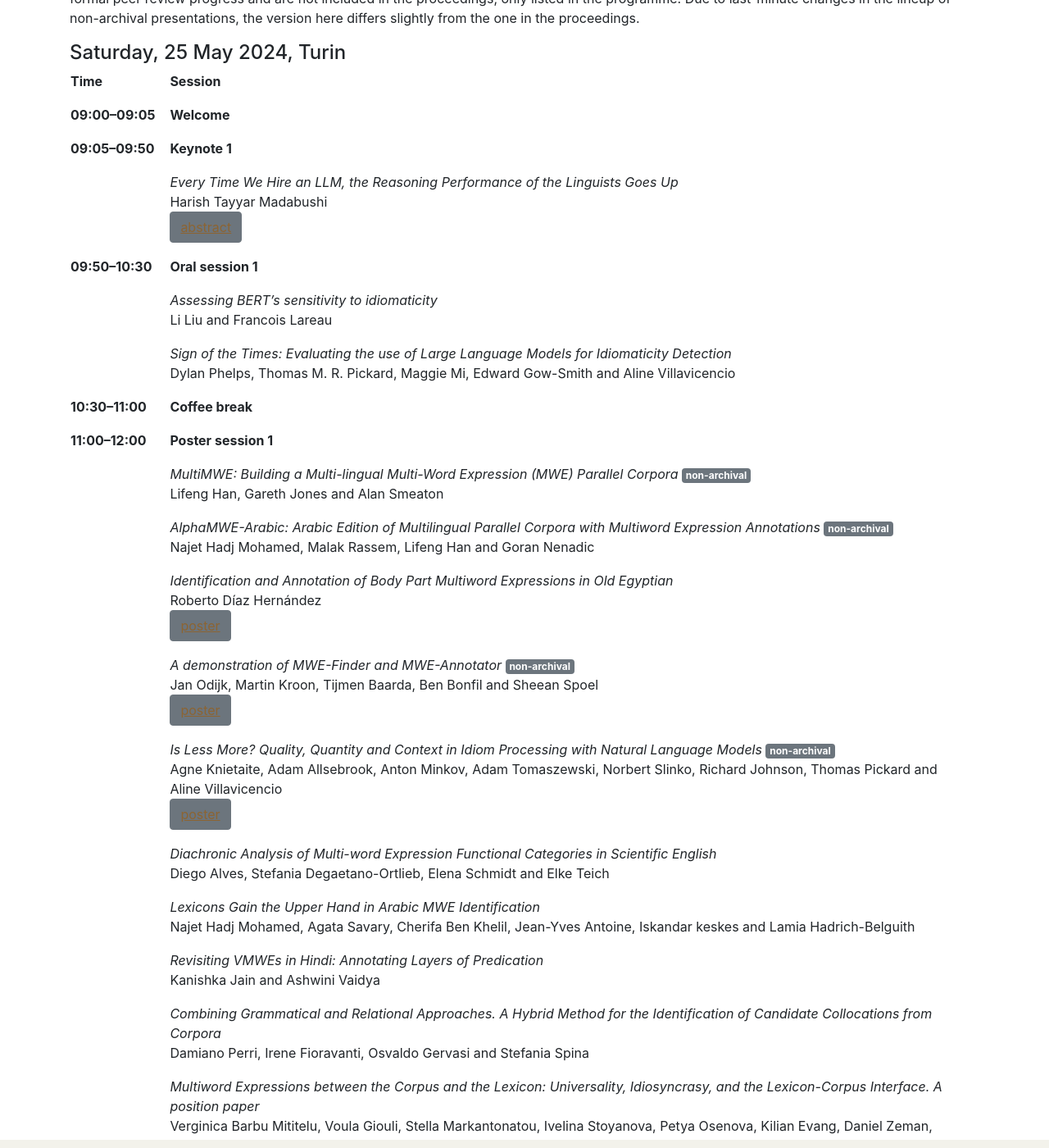
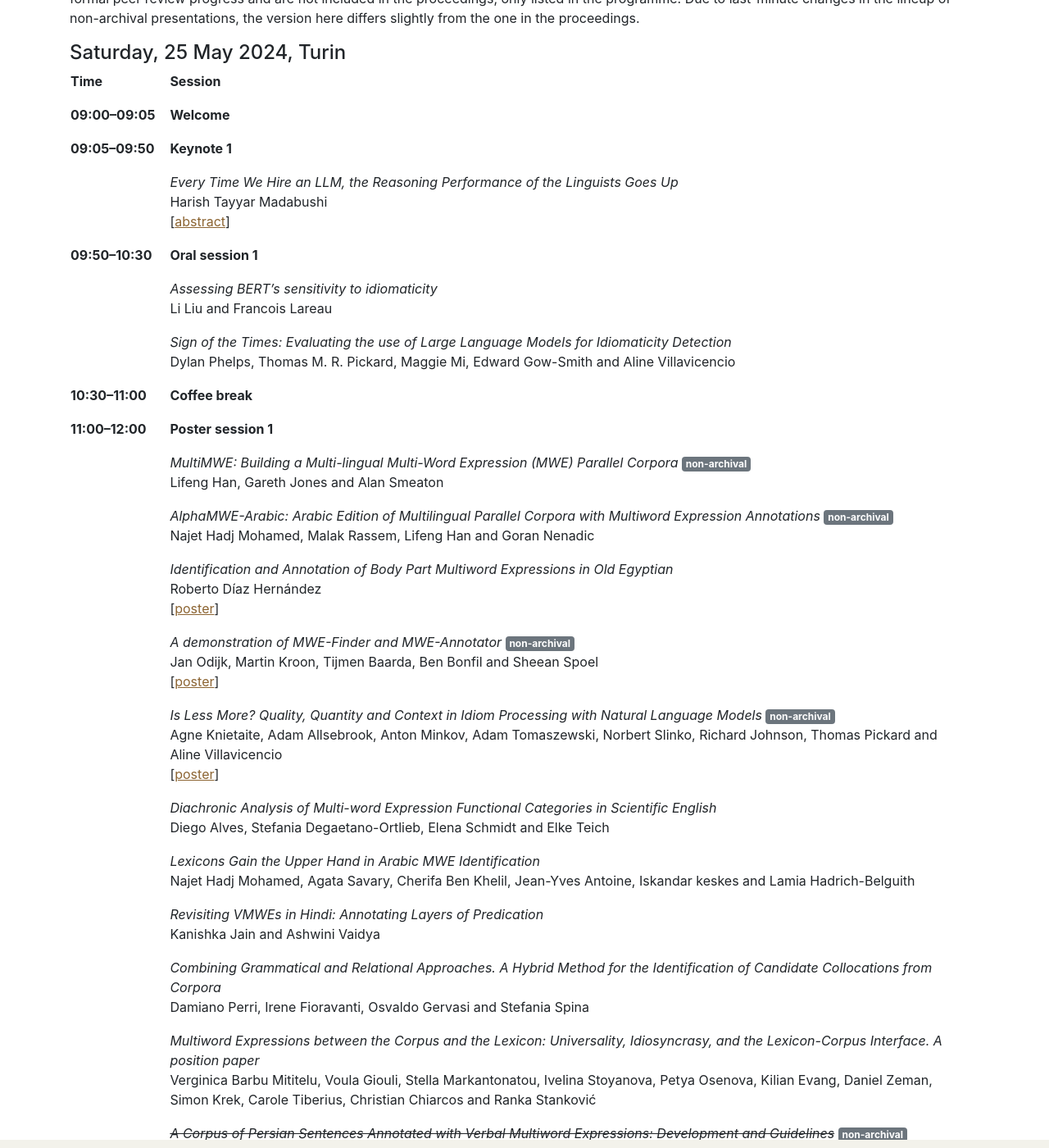
Before and after one commit to multiword/multiword.github.io, a Jekyll site: the page built from mweud2024/index.md, in a window 1280 px wide and 1400 px high, scrolled down 1398 px. Shown: the whole window at 82% size. Built offline with Jekyll 4.4.1, drawn with Linux system fonts in a browser that asks for light colours; comment, search, counter and statistics services are not loaded.

Commit message:
Revert "Use buttons for links to posters, abstracts, etc."
This reverts commit ffe4ae4ecb35f4a6773d792649fd99312752b2a9.

```diff
--- a/mweud2024/index.md
+++ b/mweud2024/index.md
@@ -99,7 +99,7 @@
         <td>
             <i>Every Time We Hire an LLM, the Reasoning Performance of the Linguists Goes Up</i><br>
             Harish Tayyar Madabushi<br>
-            <a class="btn btn-small btn-secondary" href="#madabushi">abstract</a>
+            [<a href="#madabushi">abstract</a>]
         </td>
     </tr>
     <tr>
@@ -147,7 +147,7 @@
         <td>
             <i>Identification and Annotation of Body Part Multiword Expressions in Old Egyptian</i><br>
             Roberto Díaz Hernández<br>
-            <a class="btn btn-small btn-secondary" href="posters/diaz-hernandez-2024-identification-poster.pdf">poster</a>
+            [<a href="posters/diaz-hernandez-2024-identification-poster.pdf">poster</a>]
         </td>
     </tr>
     <tr>
@@ -155,7 +155,7 @@
         <td>
             <i>A demonstration of MWE-Finder and MWE-Annotator</i> <span class="badge badge-secondary">non-archival</span><br>
             Jan Odijk, Martin Kroon, Tijmen Baarda, Ben Bonfil and Sheean Spoel<br>
-            <a class="btn btn-small btn-secondary" href="posters/odijk-etal-2024-demonstration-poster.pdf">poster</a>
+            [<a href="posters/odijk-etal-2024-demonstration-poster.pdf">poster</a>]
         </td>
     </tr>
     <tr>
@@ -163,7 +163,7 @@
         <td>
             <i>Is Less More? Quality, Quantity and Context in Idiom Processing with Natural Language Models</i> <span class="badge badge-secondary">non-archival</span><br>
             Agne Knietaite, Adam Allsebrook, Anton Minkov, Adam Tomaszewski, Norbert Slinko, Richard Johnson, Thomas Pickard and Aline Villavicencio<br>
-            <a class="btn btn-small btn-secondary" href="posters/knietaite-etal-2024-less-poster.pdf">poster</a>
+            [<a href="posters/knietaite-etal-2024-less-poster.pdf">poster</a>]
         </td>
     </tr>
     <tr>
@@ -253,7 +253,7 @@
         <td>
             <i>Using Universal Dependencies for testing hypotheses about communicative efficiency</i><br>
             Natalia Levshina<br>
-            <a class="btn btn-small btn-secondary" href="#levshina">abstract</a>
+            [<a href="#levshina">abstract</a>]
         </td>
     </tr>
     <tr>
@@ -347,7 +347,7 @@
         <td>
             <i>Synthetic-Error Augmented Parsing of Swedish as a Second Language: Experiments with Word Order</i><br>
             Arianna Masciolini, Emilie Francis and Maria Irena Szawerna<br>
-            <a class="btn btn-small btn-secondary" href="posters/masciolini-etal-2024-synthetic-poster.pdf">poster</a>
+            [<a href="posters/masciolini-etal-2024-synthetic-poster.pdf">poster</a>]
         </td>
     </tr>
     <tr>
@@ -376,7 +376,7 @@
         <td>
             <i>Domain-Weighted Batch Sampling for Neural Dependency Parsing</i><br>
             Jacob Striebel, Daniel Dakota and Sandra Kübler<br>
-            <a class="btn btn-small btn-secondary" href="posters/striebel-etal-2024-domain-poster.pdf">poster</a>
+            [<a href="posters/striebel-etal-2024-domain-poster.pdf">poster</a>]
         </td>
     </tr>
     <tr>
```
